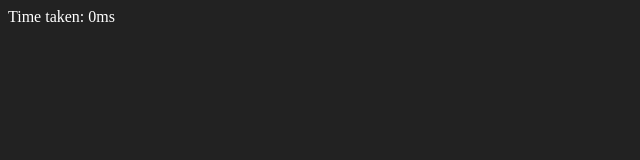
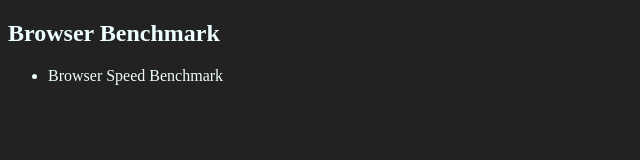
Before and after one commit to BenchmarkerGuy/benchmarkerguy.github.io, a plain HTML site: page index.html in a window 1280 px wide. Shown: the whole page, without its empty margins (0-640 px from the left). Drawn offline with Linux system fonts and the light colour scheme; no server answers.

Commit message:
Made a Hub for all benchmarks (only one for now tho)

```diff
--- a/benchmark.js
+++ b/browserbench/benchmark.js
@@ -6,10 +6,10 @@ function benchmark(){
     startTime = new Date();
     benchmarkElement = document.getElementById("benchmark");
     for (let i = 0; i < 100; i++) {
-        RunTasks("https://www.google.com");
+        RunTasks("https://catfact.ninja/breeds?limit=1");
     }
     endTime = new Date();
-    benchmarkElement.innerHTML = "Time taken: " + (endTime - startTime) + "ms";
+    benchmarkElement.innerHTML = "Time taken: " + (endTime - startTime) + "ms (lower = better)";
 }
 function RunTasks(theUrl)
 {
--- a/index.html
+++ b/index.html
@@ -1,12 +1,17 @@
 <!doctype html>
 <html>
     <head>
-        <title>Best Browser</title>
-        <link rel="stylesheet" href = "index.css">
-        <meta charset="utf-8">
+        <link rel="stylesheet" href="./style/style.css">
+        <title>Benchmarks</title>
     </head>
+
     <body>
-        <div id="benchmark" class="benchmark"></div>
+        <h2>Browser Benchmark</h2>
+        <ul>
+            <li>
+                <a href="./browserbench/" class="benchmark">Browser Speed Benchmark</a>
+            </li>
+        </ul>
     </body>
-    <script src="./benchmark.js"></script>
+
 </html>
--- /dev/null
+++ b/style/fonts.css
@@ -0,0 +1 @@
+@import url('https://fonts.googleapis.com/css2?family=Roboto:wght@100&display=swap');
--- /dev/null
+++ b/style/style.css
@@ -0,0 +1,10 @@
+@import url(./fonts.css);
+body{
+    background-color: #222222;
+    color: #eeffff;
+    font-family: 'Roboto' sans-serif;
+}
+a.benchmark{
+    text-decoration: none;
+    color: #eeffff;
+}
```
Also changed, not shown: browserbench/index.html (added, +12 -0 lines), browserbench/index.css (renamed from index.css).
